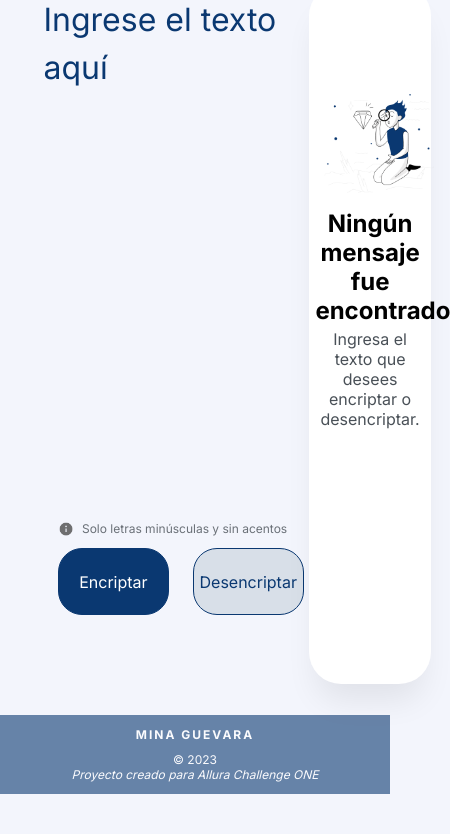
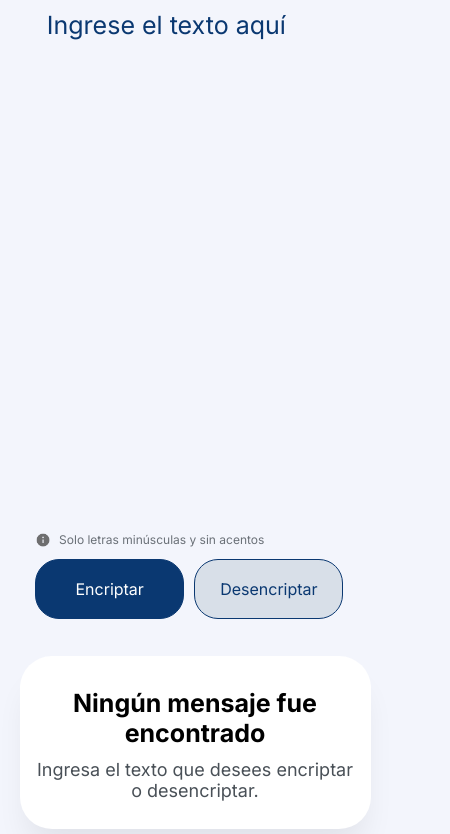
Before and after one commit to minaguevara/allura_challenge_encriptador, a plain HTML site: page index.html in a window 390 px wide. Shown: the part 78-912 px from the top of the page, 450 px wide, since content can reach past the window. Before the commit the page ends 872 px from the top, so only its background shows below. Drawn offline with Linux system fonts and the light colour scheme.

Commit message:
Se añadieron media queries a la página de estilos

```diff
--- a/styles.css
+++ b/styles.css
@@ -258,3 +258,89 @@ footer #name {
 footer p {
     margin: 0;
 }
+
+@media screen and (min-width: 320px) and (max-width: 768px) and (orientation: portrait) {
+    .logo {
+        width: 60px;
+        padding-left: 20px;
+    }
+
+    main {
+        display: flex;
+        flex-direction: column;
+        gap: 5%;
+        justify-content: center;
+        align-items: center;
+    }
+
+    .texto-usuario {
+        font-size: 25px;
+        width: calc(100% - 15%);
+        margin-left: 12%;
+        margin-top: 8%;
+    }
+
+    .info {
+        width: calc(100% - 15%);
+        margin-left: 9%;
+    }
+
+    .botones {
+        flex-direction: row;
+        gap: 10px;
+        width: calc(100% - 15%);
+        margin-left: 9%;
+        margin-top: 10px;
+    }
+
+    .btn {
+        padding: 20px;
+        gap: 8px;
+        width: 45%;
+        height: 60px;
+    }
+
+    .mensaje {
+        height: fit-content;
+        width: 90%;
+        margin-top: 30px;
+    }
+
+    #img-no-encriptado {
+        display: none;
+    }
+
+    #mensaje-no-encriptado {
+        top: 0px;
+        padding: 25px 0;
+    }
+
+    #mensaje-no-encriptado h1 {
+        font-size: 25px;
+    }
+
+    #mensaje-no-encriptado p {
+        font-size: 18px;
+    }
+
+    #mensaje-encriptado {
+        height: 400px;
+        margin-left: 8%;
+        margin-right: 8%;
+        top: 18px;
+    }
+
+    #copiar {
+        margin-top: 5px;
+        margin-bottom: 18px;
+    }
+
+    #copiar-mensaje {
+        top: 1180px;
+        left: 7%;
+    }
+
+    footer {
+        margin-top: 12%;
+    }
+}
```
